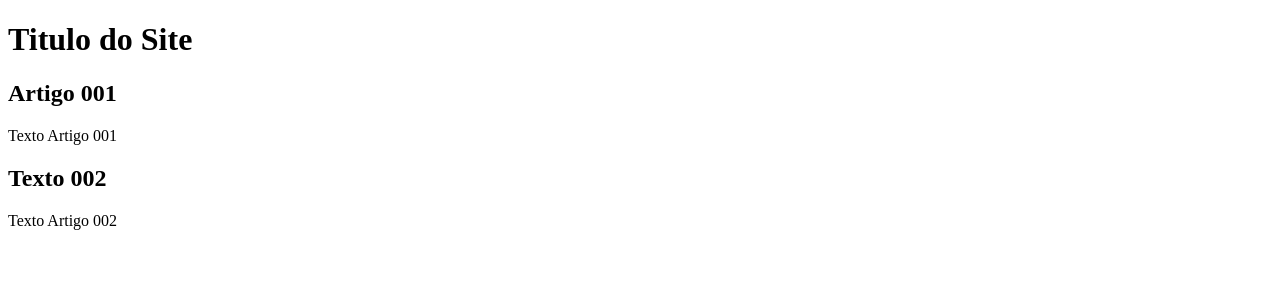
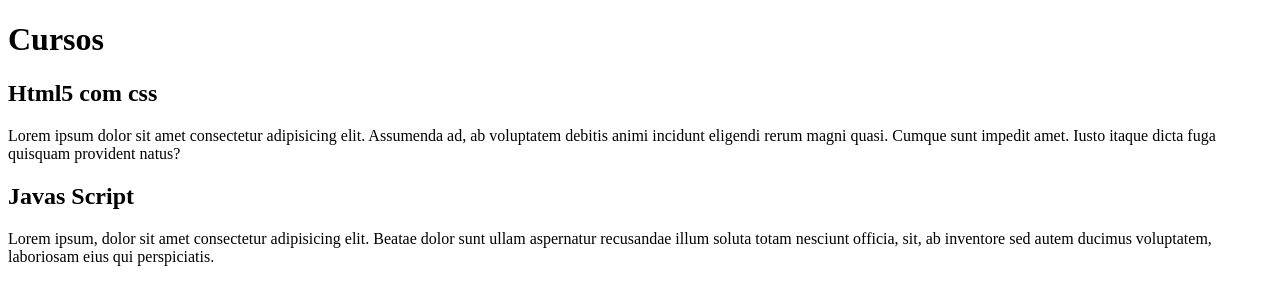
Before and after one commit to AlanAlves04/Projeto-C-, a plain HTML site: page index.html in a window 1280 px wide. Drawn offline with Linux system fonts and the light colour scheme.

Commit message:
comecei a escrever conteudo

```diff
--- a/index.html
+++ b/index.html
@@ -10,16 +10,16 @@
 
     <main>
         <header>
-            <h1>Titulo do Site</h1>
+            <h1>Cursos</h1>
         </header>
 
         <article>
-            <h2>Artigo 001</h2>
-            <p>Texto Artigo 001</p>
+            <h2>Html5 com css</h2>
+            <p>Lorem ipsum dolor sit amet consectetur adipisicing elit. Assumenda ad, ab voluptatem debitis animi incidunt eligendi rerum magni quasi. Cumque sunt impedit amet. Iusto itaque dicta fuga quisquam provident natus?</p>
         </article>
         <article>
-            <h2>Texto 002</h2>
-            <p>Texto Artigo 002</p>
+            <h2>Javas Script</h2>
+            <p>Lorem ipsum, dolor sit amet consectetur adipisicing elit. Beatae dolor sunt ullam aspernatur recusandae illum soluta totam nesciunt officia, sit, ab inventore sed autem ducimus voluptatem, laboriosam eius qui perspiciatis.</p>
         </article>
     </main>
 
```
